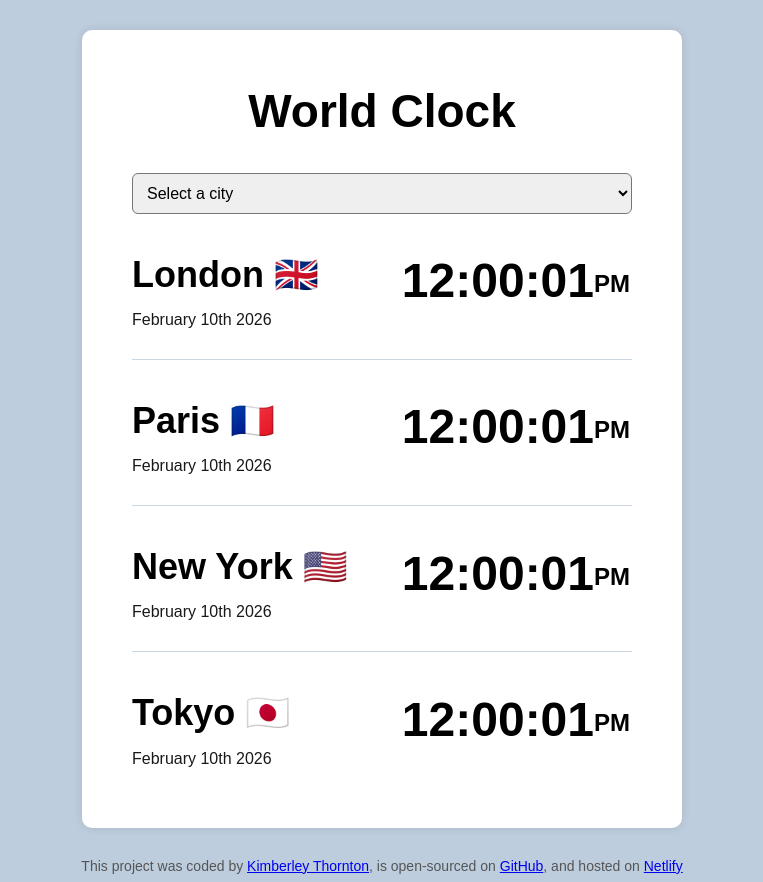
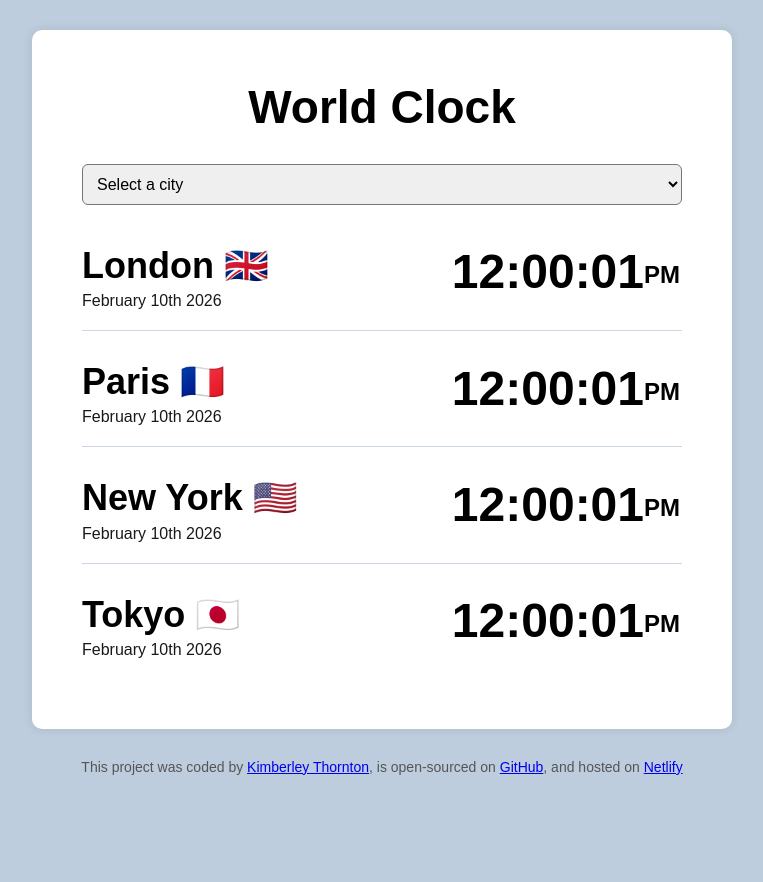
Before and after one commit to kimberleyjthornton-debug/World-Clock, a plain HTML site: page index.html in a window 1280 px wide. Shown: the whole page, without its empty margins (258-1021 px from the left). After the commit the page ends 800 px from the top, so only its background shows below. Drawn offline with Linux system fonts and the light colour scheme.

Commit message:
Final tweaking of CSS

```diff
--- a/src/style.css
+++ b/src/style.css
@@ -3,10 +3,10 @@ body {
   font-family: sans-serif;
 }
 .container {
-  max-width: 500px;
+  max-width: 600px;
   margin: 30px auto;
   background-color: white;
-  padding: 40px 50px 20px;
+  padding: 30px 50px 50px;
   border-radius: 10px;
   box-shadow: 0 0 10px rgba(0, 0, 0, 0.1);
 }
@@ -14,7 +14,7 @@ h1 {
   text-align: center;
   font-size: 46px;
   font-weight: 750;
-  line-height: 1.8;
+  padding: 20px 0 10px;
   margin: 0 20px 20px;
 }
 select {
@@ -35,8 +35,8 @@ h2 {
   display: flex;
   justify-content: space-between;
   align-items: center;
-  margin: 10px 0 10px 0;
-  padding: 10px 0 30px;
+  margin: 0 auto;
+  padding: 10px 0 10px;
   border-bottom: 1px solid #bdcdddc8;
 }
 .city:last-child {
@@ -45,6 +45,8 @@ h2 {
 .date {
   opacity: 0.9;
   font-size: 16px;
+  position: relative;
+  top: -10px;
 }
 .time {
   font-size: 48px;
```
